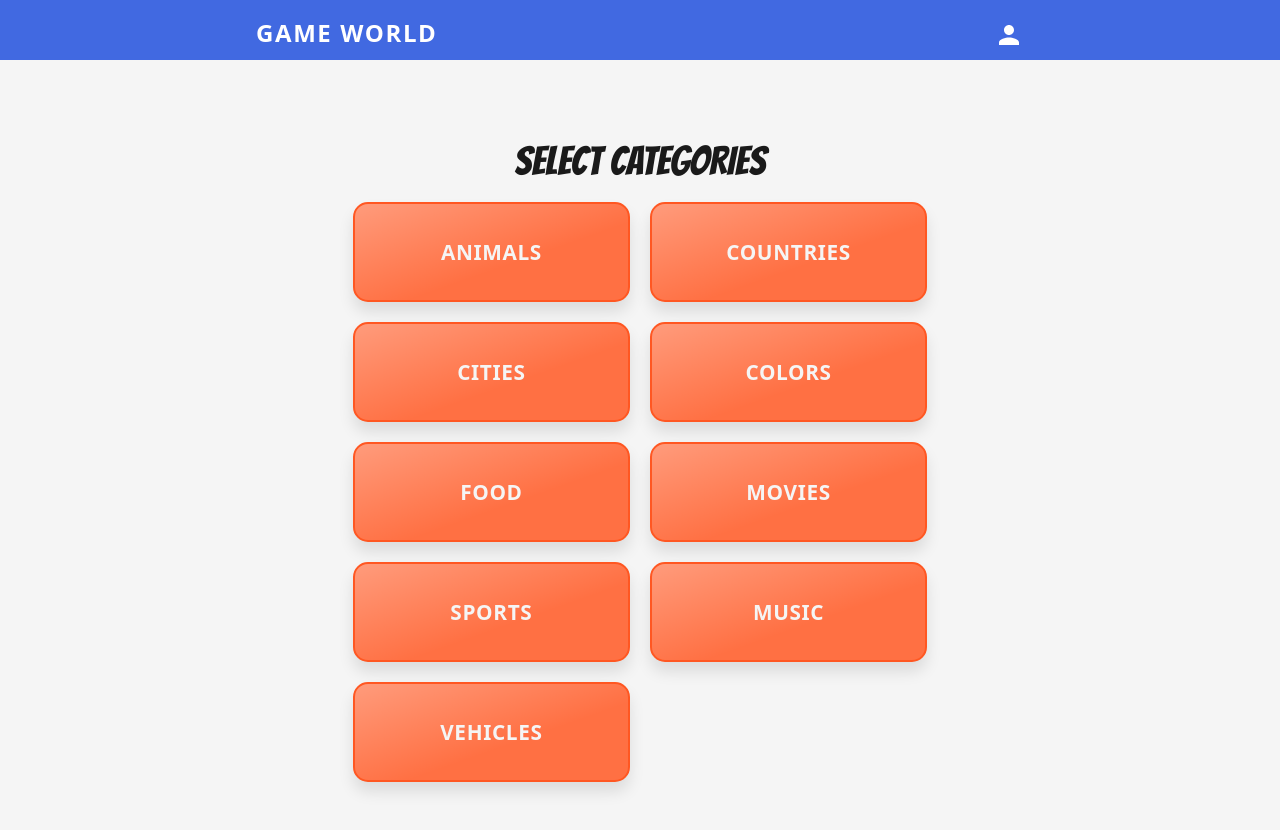
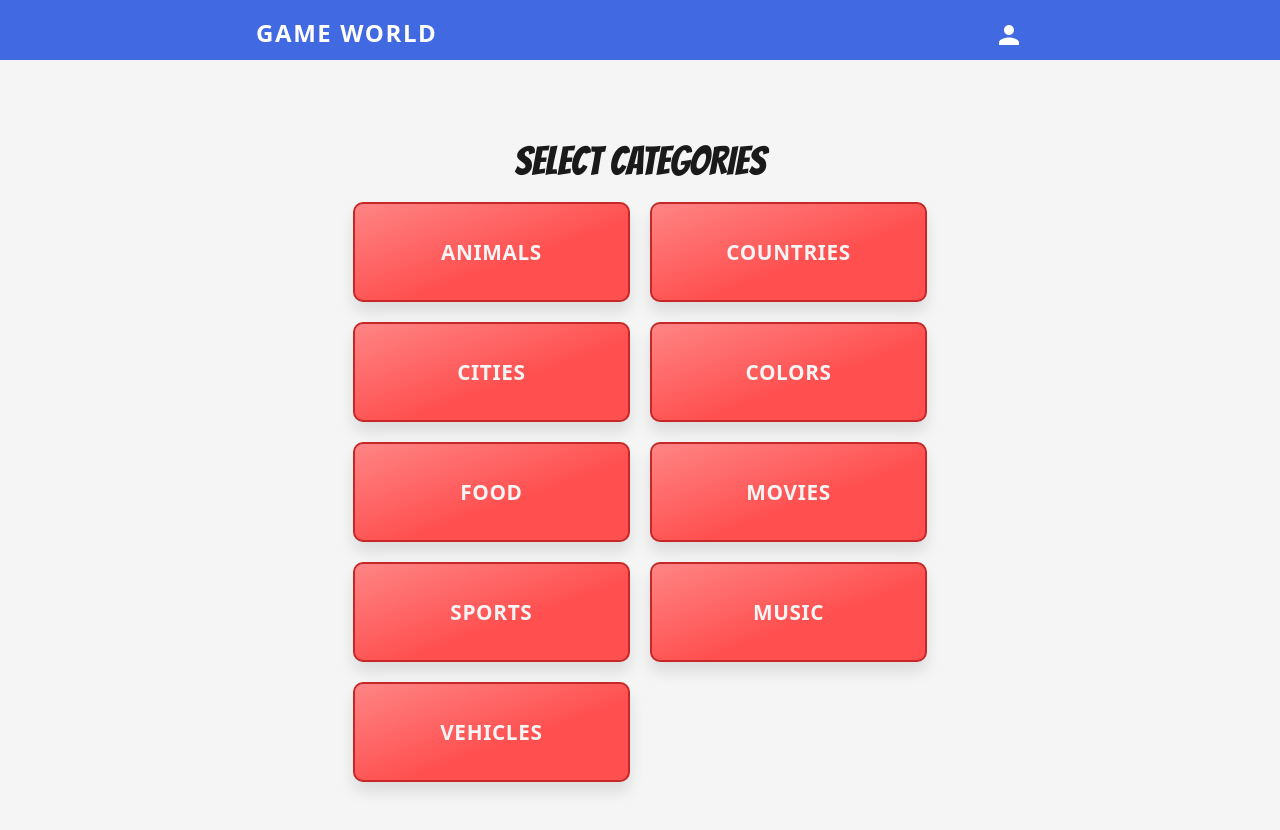
Before and after one commit to joseph-johnson27001/game-world, a Vue app: page /word-scramble/categories in a window 1280 px wide. Shown: the top 830 px of the page. Built offline with nearby package versions, Linux system fonts and the light colour scheme; a web font is replaced by a local one.

Commit message:
Category card update

```diff
--- a/src/components/WordScramble/CategoryCard.vue
+++ b/src/components/WordScramble/CategoryCard.vue
@@ -36,9 +36,8 @@ export default {
   justify-content: center;
   width: 100%;
   height: 100px;
-  border-radius: 15px;
-  background-color: #ff7043;
-  border: 2px solid #ff5722;
+  background-color: #ff4f4f;
+  border-color: #c62828;
   cursor: pointer;
   text-align: center;
   overflow: hidden;
```
